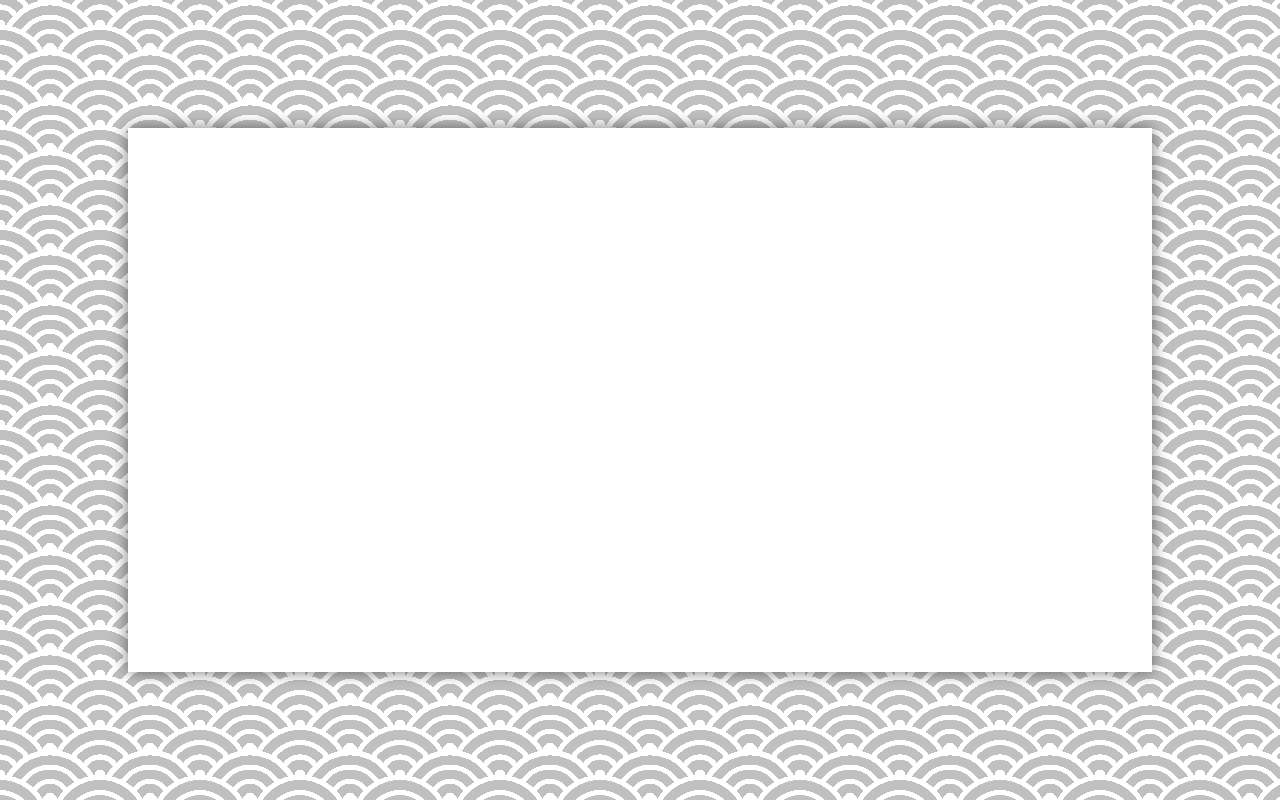
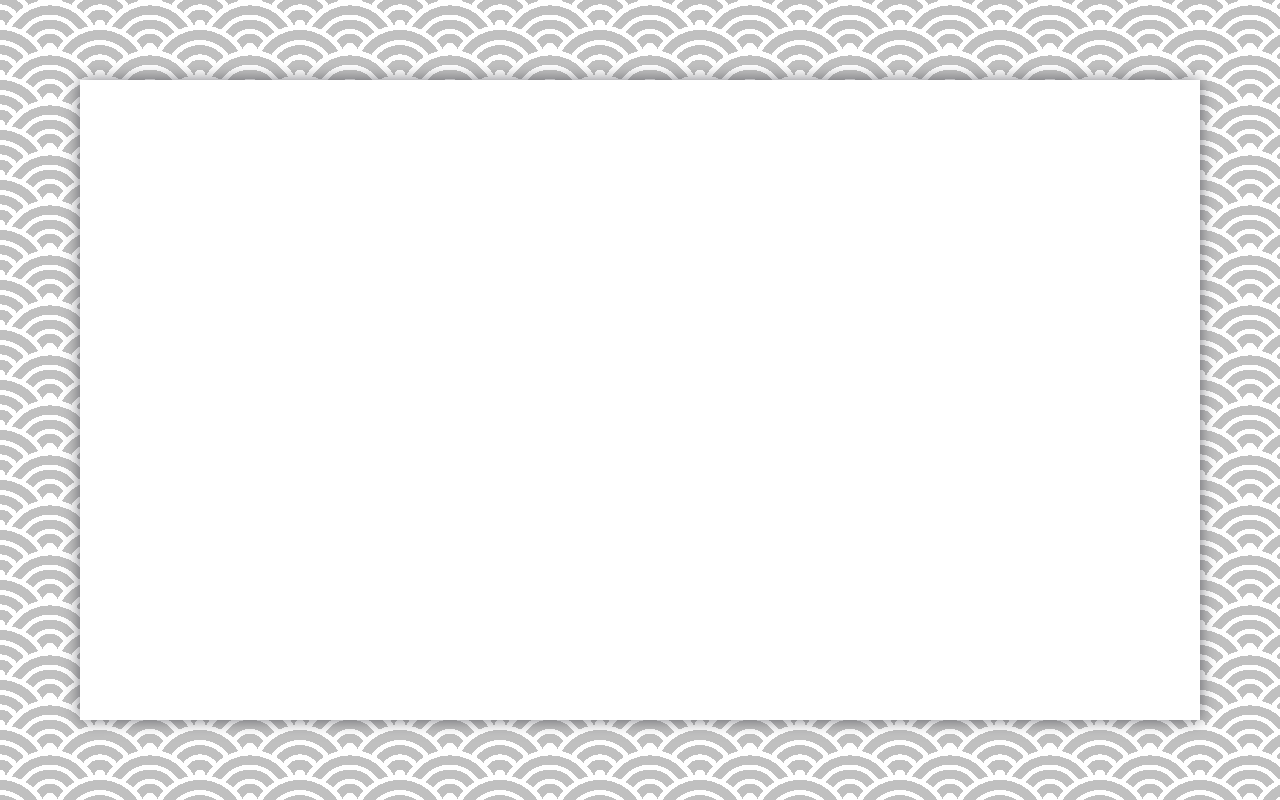
Before and after one commit to Arayzee/canvas-demo, a plain HTML site: page index.html in a window 1280 px wide. Drawn offline with Linux system fonts and the light colour scheme.

Commit message:
修改了画布

```diff
--- a/index.html
+++ b/index.html
@@ -49,7 +49,7 @@
     let canvas = document.getElementById("canvas")
     let width = document.documentElement.clientWidth
     let height = document.documentElement.clientHeight
-    let offset = 0.1 * width
+    let offset = width < height ? 0.1 * width : 0.1 * height
     canvas.width = width - 2 * offset
     canvas.height = height - 2 * offset
 
```
